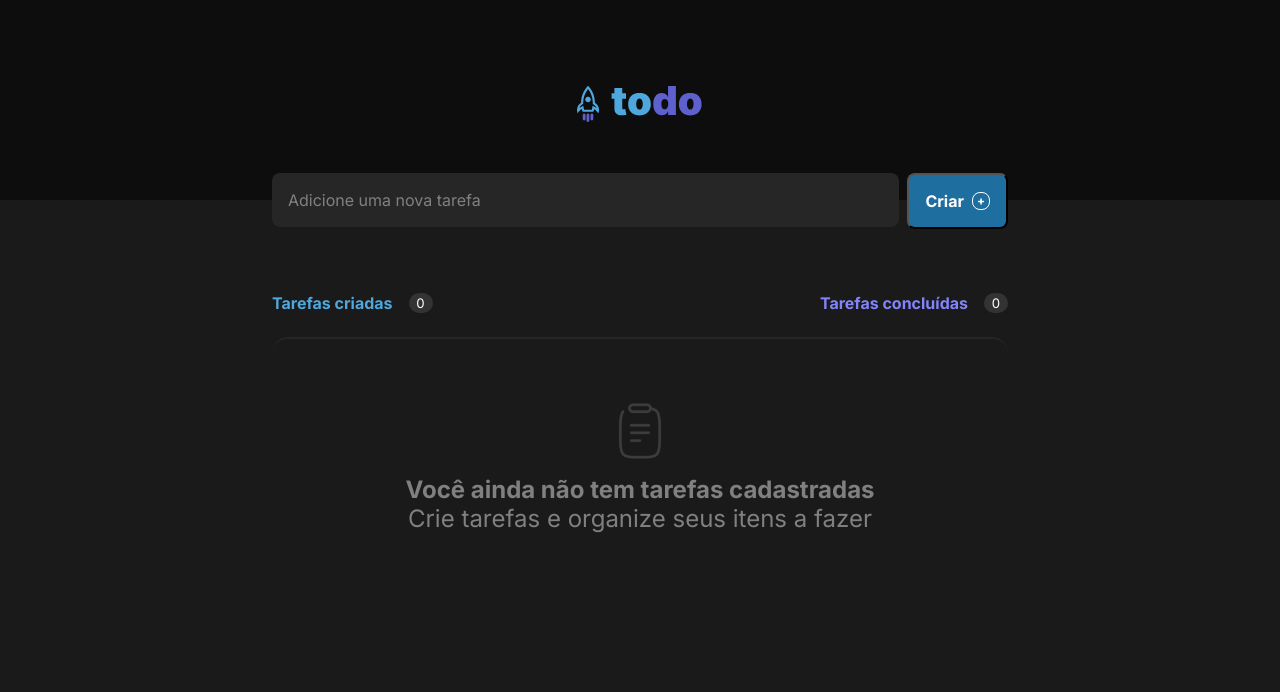
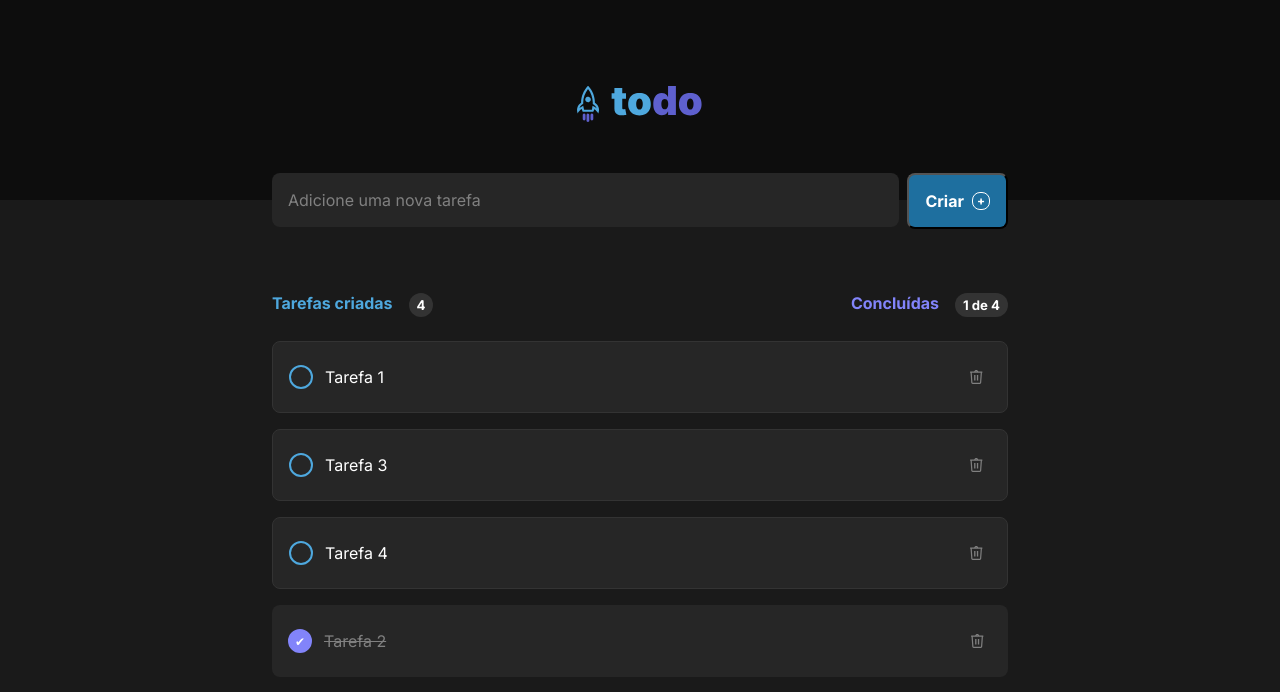
Before and after one commit to lucsmac/todo, a React (Vite) app: page / in a window 1280 px wide. Shown: the top 692 px of the page. Built offline with nearby package versions, Linux system fonts and the light colour scheme.

Commit message:
feat: creating tasks list

```diff
--- a/src/components/task-register/styles.module.css
+++ b/src/components/task-register/styles.module.css
@@ -28,6 +28,8 @@
   gap: .5rem;
   border-radius: .5rem;
   font-weight: bold;
+  transition: background-color .2s;
+  cursor: pointer;
 }
 
 .submitButton::after {
@@ -40,3 +42,7 @@
   width: 1rem;
   border-radius: .5rem;
 }
+
+.submitButton:hover {
+  background-color: var(--blue-300);
+}
--- a/src/components/tasks-list/index.tsx
+++ b/src/components/tasks-list/index.tsx
@@ -1,13 +1,46 @@
 import { useState } from 'react';
 import styles from './styles.module.css';
 import emptyTasksIcon from './../../assets/empty.svg';
+import trashIcon from './../../assets/trash.svg';
+
+interface Task {
+  id: number;
+  label: string;
+  done: boolean;
+}
 
 export function TasksList() {
-  const [tasks, setTasks] = useState([
-    'Tarefa 1',
-    'Tarefa 2',
-    'Tarefa 3'
+  const [tasks, setTasks] = useState<Task[]>([
+    {
+      id: 1,
+      label: 'Tarefa 1',
+      done: false,
+    },
+    {
+      id: 2,
+      label: 'Tarefa 2',
+      done: true,
+    },
+    {
+      id: 3,
+      label: 'Tarefa 3',
+      done: false,
+    },
+    {
+      id: 4,
+      label: 'Tarefa 4',
+      done: false,
+    },
   ])
+
+  const completedTasks = tasks.reduce((total, task) => task.done ? total + 1 : total, 0)
+  const orderedTasks = tasks.sort((a, b) => Number(a.done) - Number(b.done));
+
+  function handleCompleteTask(id: number) {
+    const selectedTask = tasks.find(task => task.id === id)
+
+    console.log(selectedTask);
+  }
 
   return (
     <div className={styles.tasks}>
@@ -17,31 +50,44 @@ export function TasksList() {
             Tarefas criadas
           </p>
           <span className={styles.tasksInfoCounter}>
-            0
+            {tasks.length}
           </span>
         </div>
 
         <div className={styles.tasksInfo}>
           <p className={styles.completedTasksTitle}>
-            Tarefas concluídas
+            Concluídas
           </p>
           <span className={styles.tasksInfoCounter}>
-            0
+            {completedTasks} de {tasks.length}
           </span>
         </div>
       </header>
 
       {tasks.length > 0 ?
         (
+          <ul className={styles.tasksList}>
+            {orderedTasks.map(task => (
+              <li
+                key={task.id}
+                className={`${styles.task}${task.done ? ' ' + styles.taskDone : ''}`}
+                onClick={() => handleCompleteTask(task.id)}
+              >
+                <span className={styles.taskCheck}>
+                  {task.done ? '✔' : ''}
+                </span>
+                <p className={styles.taskLabel}>{task.label}</p>
+                <img className={styles.taskDelete} src={trashIcon} alt="Trash icon" />
+              </li>
+            ))}
+          </ul>
+        ) : (
           <div className={styles.emptyTasks}>
             <img src={emptyTasksIcon} alt="Icon with an paper with a list" />
             <p className={styles.emptyTasksTitle}>Você ainda não tem tarefas cadastradas</p>
             <p className={styles.emptyTasksSubtitle}>Crie tarefas e organize seus itens a fazer</p>
           </div>
-        ) :
-        <ul>
-          {tasks.map(task => <p>{task}</p>)}
-        </ul>
+        )
       }
     </div>
   )
--- a/src/components/tasks-list/styles.module.css
+++ b/src/components/tasks-list/styles.module.css
@@ -17,8 +17,11 @@
   background-color: var(--gray-400);
   border-radius: .75rem;
   font-size: .825rem;
-  width: 1.5rem;
-  height: 1.25rem;
+  font-weight: bold;
+  padding-left: .5rem;
+  padding-right: .5rem;
+  min-width: 1.5rem;
+  height: 1.5rem;
   display: flex;
   align-items: center;
   justify-content: center;
@@ -55,3 +58,67 @@
   color: var(--gray-300);
   font-size: 1.5rem;
 }
+
+.tasksList {
+  margin-top: 1.5rem;
+  padding: 0;
+}
+
+.task {
+  display: flex;
+  align-items: center;
+  height: 72px;
+  width: 100%;
+  list-style: none;
+  background-color: var(--gray-500);
+  border-radius: 8px;
+  padding: 1rem;
+  transition: background-color .1s;
+  border: 1px solid var(--gray-400);
+}
+
+.task:hover {
+  background-color: var(--gray-400);
+}
+
+.task+.task {
+  margin-top: 1rem;
+}
+
+.task.taskDone {
+  border: transparent;
+}
+
+.task.taskDone .taskLabel {
+  text-decoration: line-through;
+  color: var(--gray-300);
+}
+
+.task.taskDone .taskCheck {
+  border-color: var(--purple-300);
+  background-color: var(--purple-300);
+  color: var(--white);
+}
+
+.taskCheck {
+  border: 2px solid var(--blue-300);
+  width: 1.5rem;
+  height: 1.5rem;
+  margin-right: .75rem;
+  border-radius: 1rem;
+  cursor: pointer;
+  display: flex;
+  align-items: center;
+  justify-content: center;
+  font-size: .75rem;
+}
+
+.taskLabel {
+  flex: 1;
+  color: var(--white);
+}
+
+.taskDelete {
+  padding: .5rem;
+  cursor: pointer;
+}
```
Also changed, not shown: src/assets/trash.svg (added).
